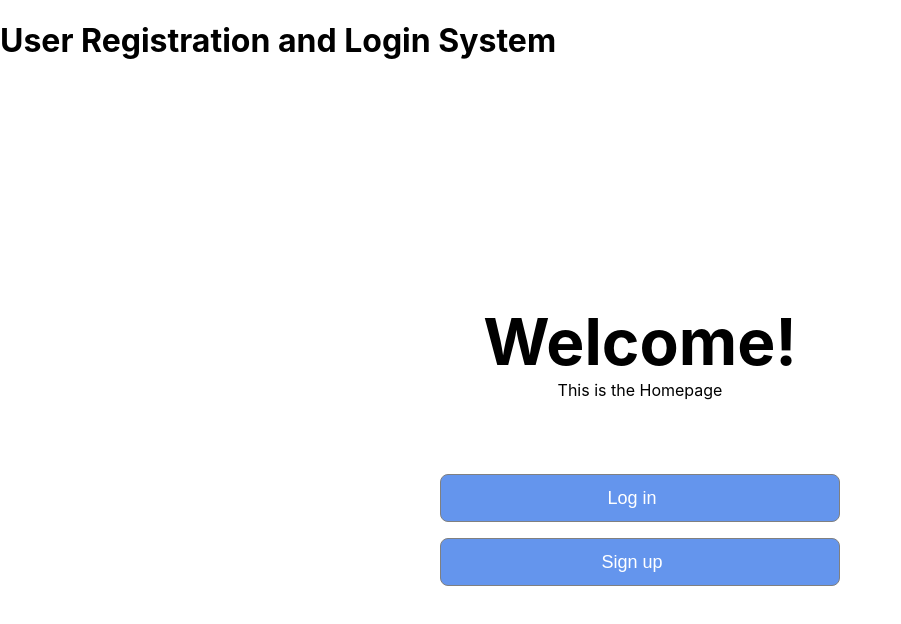
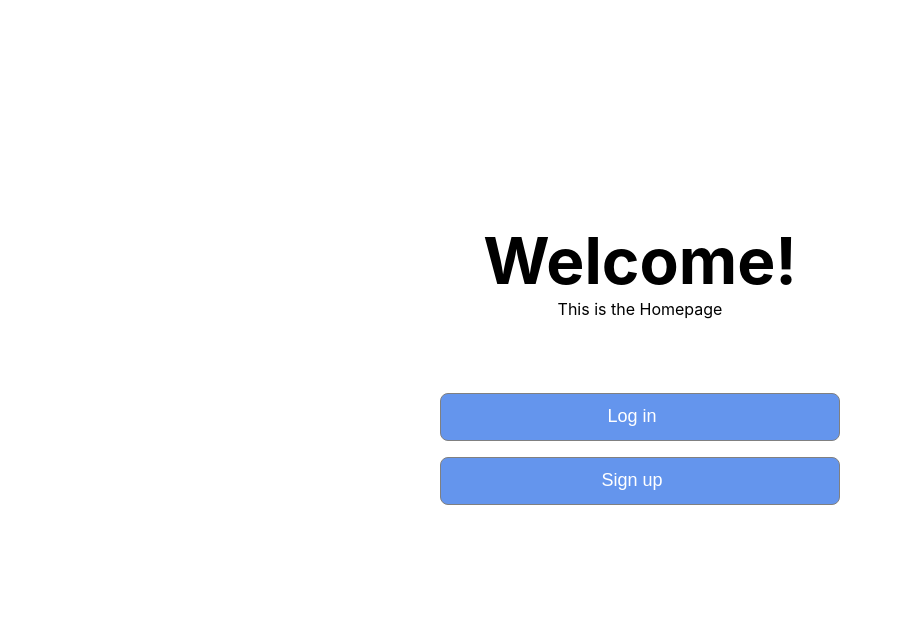
Before and after one commit to jumaHarun/user-registration-and-login, a React (Vite) app in the folder frontend/: page / in a window 1280 px wide. Shown: the top 624 px of the page, without its empty margins (0-901 px from the left). Built offline with nearby package versions, Linux system fonts and the light colour scheme; no server answers.

Commit message:
Removed header component

```diff
--- a/frontend/src/App.tsx
+++ b/frontend/src/App.tsx
@@ -4,7 +4,6 @@ import Home from "./pages/Home";
 import Login from "./pages/Login";
 import "./App.css";
 import Registration from "./pages/Registration";
-import Header from "./components/Header";
 
 function App() {
   const [loggedIn, setLoggedIn] = useState(false);
@@ -12,7 +11,6 @@ function App() {
 
   return (
     <div className="App">
-      <Header />
       <Router>
         <Routes>
           <Route
```
